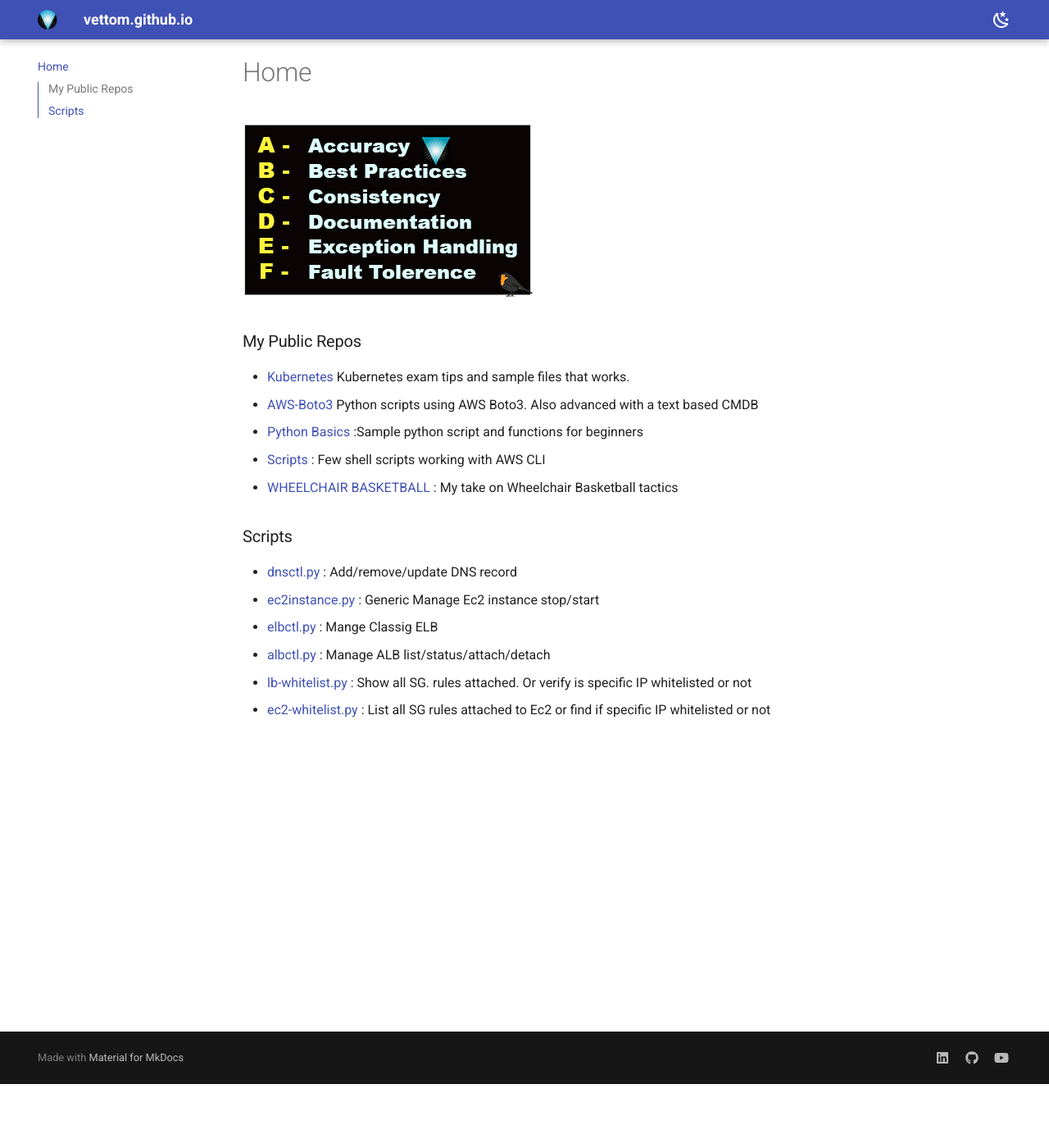
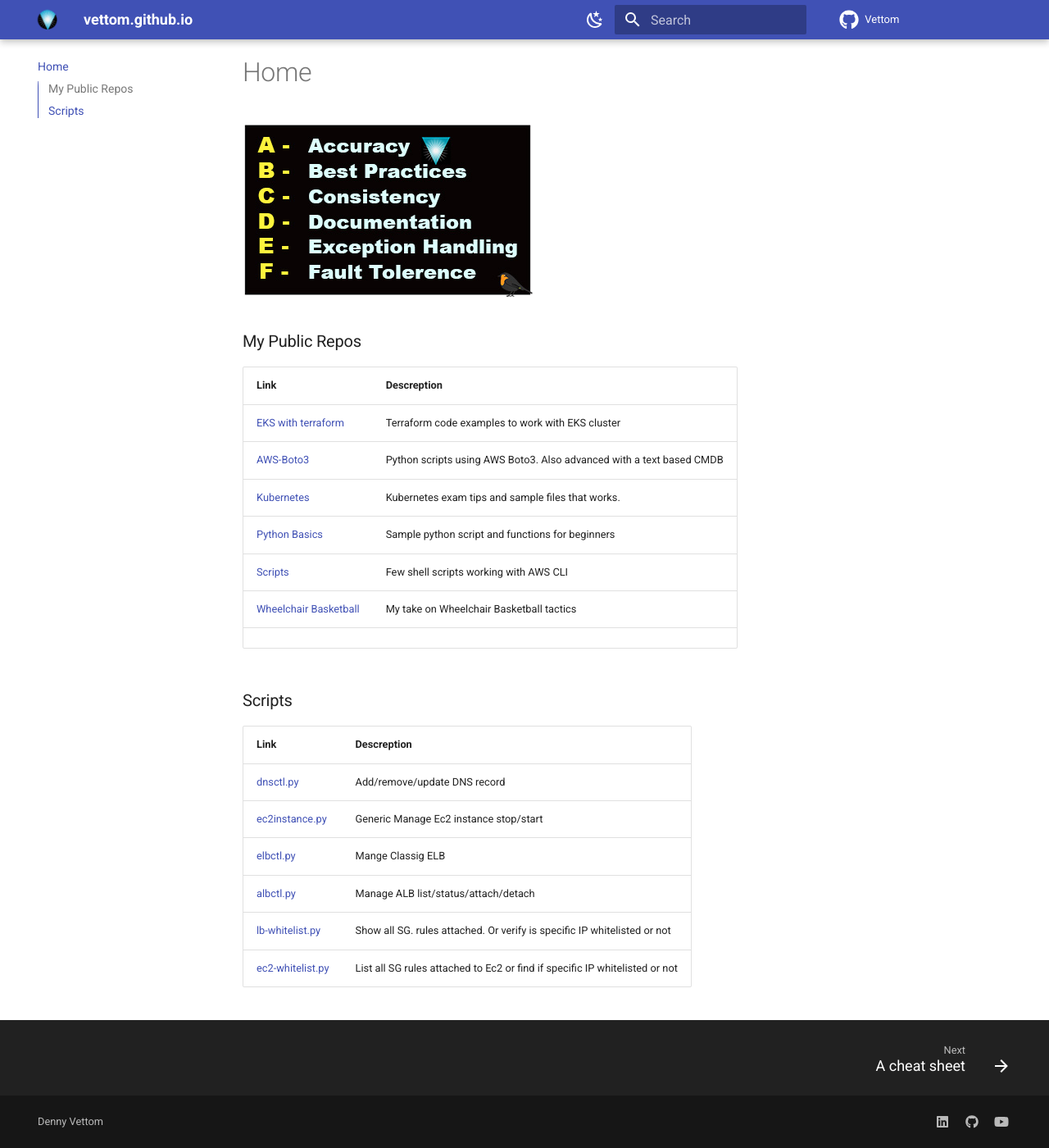
Before and after one commit to vettom/vettom.github.io, an MkDocs documentation site: the page built from docs/index.md, in a window 1280 px wide and 1400 px high, scrolled down 78 px. Shown: the whole window at 82% size. Built offline with MkDocs 1.6.1 and Material for MkDocs 9.7.7, drawn with Linux system fonts in a browser that asks for light colours.

Commit message:
Update by DV on Tue  2 Apr 2024 18:13:47 BST

```diff
--- /dev/null
+++ b/docs/blog/.authors.yml
@@ -0,0 +1,6 @@
+authors:
+  vettom:
+    name: Denny Vettom
+    description: DevOps/Platform Engineer
+    avatar: https://github.com/vettom.png
+    url: https://github.com/vettom
--- a/docs/index.md
+++ b/docs/index.md
@@ -1,19 +1,26 @@
 
 ![alt text](img/dvethos.jpg "Denny Vettom Development ethos ")
 ### My Public Repos
-- [Kubernetes](https://github.com/vettom/Kubernetes) Kubernetes exam tips and sample files that works.
-- [AWS-Boto3](https://github.com/vettom/Aws-Boto3) Python scripts using AWS Boto3. Also advanced with a text based CMDB
-- [Python Basics](https://github.com/vettom/PythonBasics)  :Sample python script and functions for beginners
-- [Scripts](https://github.com/vettom/Scripts)  : Few shell scripts working with AWS CLI
-- [WHEELCHAIR BASKETBALL](https://vettom.github.io/wheelchairbasketball/) : My take on Wheelchair Basketball tactics
+
+| Link | Descreption |
+| ------------- |------------- |
+|[EKS with terraform](https://github.com/vettom/aws-eks-terraform)|Terraform code examples to work with EKS cluster|
+|[AWS-Boto3](https://github.com/vettom/Aws-Boto3)|Python scripts using AWS Boto3. Also advanced with a text based CMDB|
+|[Kubernetes](https://github.com/vettom/Kubernetes)|Kubernetes exam tips and sample files that works.|
+|[Python Basics](https://github.com/vettom/PythonBasics)|Sample python script and functions for beginners|
+|[Scripts](https://github.com/vettom/Scripts)|Few shell scripts working with AWS CLI|
+|[Wheelchair Basketball](https://vettom.github.io/wheelchairbasketball/)|My take on Wheelchair Basketball tactics|
+|||
 
 
 
 
 ### Scripts
-- [dnsctl.py](https://github.com/vettom/Aws-Boto3#dnsupdatepy)               : Add/remove/update DNS record
-- [ec2instance.py](https://github.com/vettom/Aws-Boto3#ec2instancepy)             : Generic Manage Ec2 instance stop/start
-- [elbctl.py](https://github.com/vettom/Aws-Boto3#elbctlpy)             : Mange Classig ELB
-- [albctl.py](https://github.com/vettom/Aws-Boto3#albctlpy-elb-v2)      : Manage ALB list/status/attach/detach
-- [lb-whitelist.py](https://github.com/vettom/Aws-Boto3#lb-whitelistcheckpy)   : Show all SG. rules attached. Or verify is specific IP whitelisted or not
-- [ec2-whitelist.py](https://github.com/vettom/Aws-Boto3/blob/master/ec2-whitelistcheck.py)   : List all SG rules attached to Ec2 or find if specific IP whitelisted or not
+| Link | Descreption |
+| ------------- |------------- |
+|[dnsctl.py](https://github.com/vettom/Aws-Boto3#dnsupdatepy)|Add/remove/update DNS record|
+|[ec2instance.py](https://github.com/vettom/Aws-Boto3#ec2instancepy)|Generic Manage Ec2 instance stop/start|
+|[elbctl.py](https://github.com/vettom/Aws-Boto3#elbctlpy)|Mange Classig ELB|
+|[albctl.py](https://github.com/vettom/Aws-Boto3#albctlpy-elb-v2)|Manage ALB list/status/attach/detach|
+|[lb-whitelist.py](https://github.com/vettom/Aws-Boto3#lb-whitelistcheckpy)|Show all SG. rules attached. Or verify is specific IP whitelisted or not|
+|[ec2-whitelist.py](https://github.com/vettom/Aws-Boto3/blob/master/ec2-whitelistcheck.py) |List all SG rules attached to Ec2 or find if specific IP whitelisted or not|
--- a/mkdocs.yml
+++ b/mkdocs.yml
@@ -1,5 +1,8 @@
 site_name: vettom.github.io
 site_url: https://vettom.github.io
+repo_url: https://github.com/vettom
+repo_name: Vettom
+copyright: Denny Vettom
 theme:
   name: material
   features:
@@ -15,9 +18,12 @@
     - content.code.annotation
     - content.code.copy
     - content.code.select
+    - navigation.footer
   language: en
   logo: img/dv-tec-logo-round2cm.png
-  favicon: img/favicon.ico
+  favicon: img/favicon.png
+  icon:
+    repo: fontawesome/brands/github
 
   palette:
     # Palette toggle for light mode
@@ -37,8 +43,15 @@
       accent: teal
 
 plugins:
-  - blog
+  - blog:
+      enabled: true
+      blog_dir: blog
+      authors_file: "{blog}/.authors.yml"
+      authors_profiles: true
   - tags
+  - open-in-new-tab
+  - search
+
 markdown_extensions:
   - pymdownx.highlight:
       anchor_linenums: true
@@ -64,3 +77,4 @@
       link: https://github.com/vettom
     - icon: fontawesome/brands/youtube
       link: https://www.youtube.com/@vettomd
+  generator: false
```
Also changed, not shown: docs/Eks/articles..md (added, +3 -0 lines), docs/blog/posts/EKS/alb-deployment-timeout.md (+1 -0 lines), docs/blog/posts/EKS/esk-secret-csi-driver.md (renamed from docs/Eks/esk-secret-csi-driver.md, +11 -0 lines), docs/blog/posts/EKS/img/kubernetes-csi.jpg (added), docs/img/favicon.png (added).
